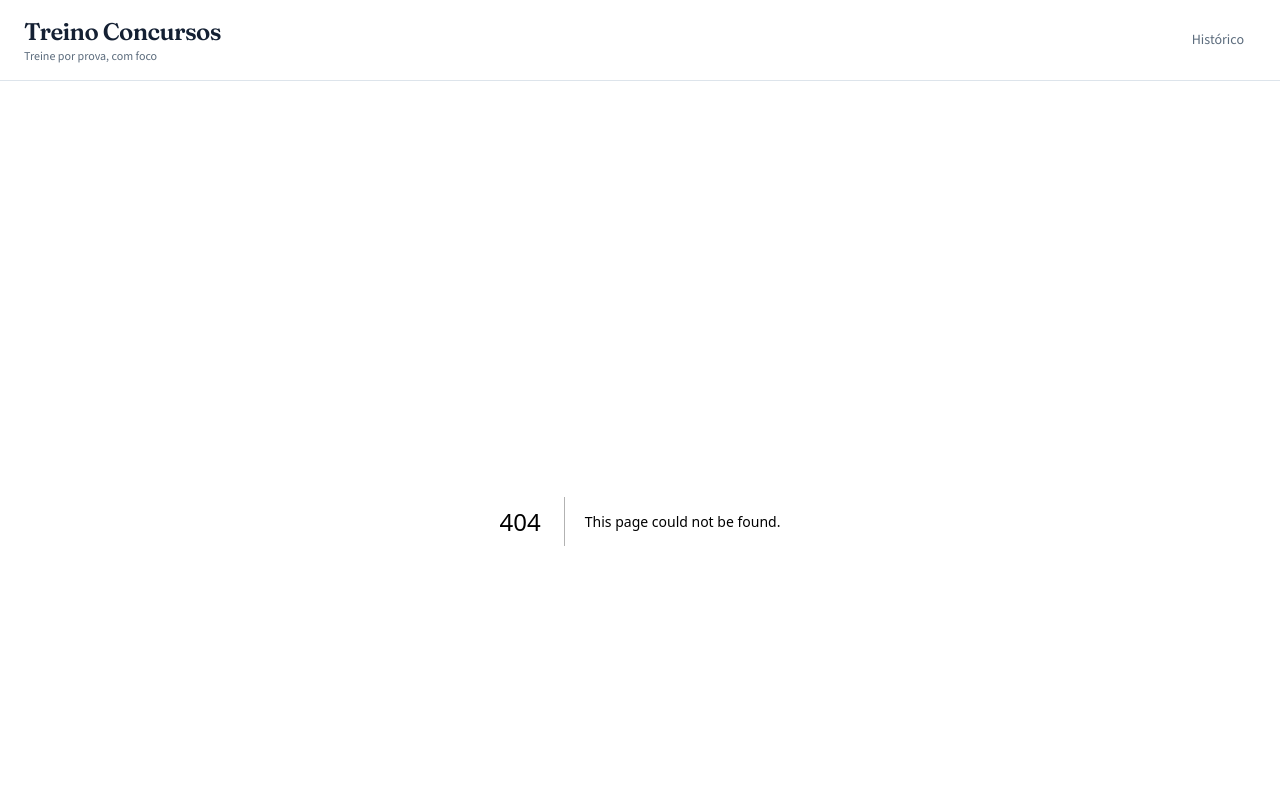
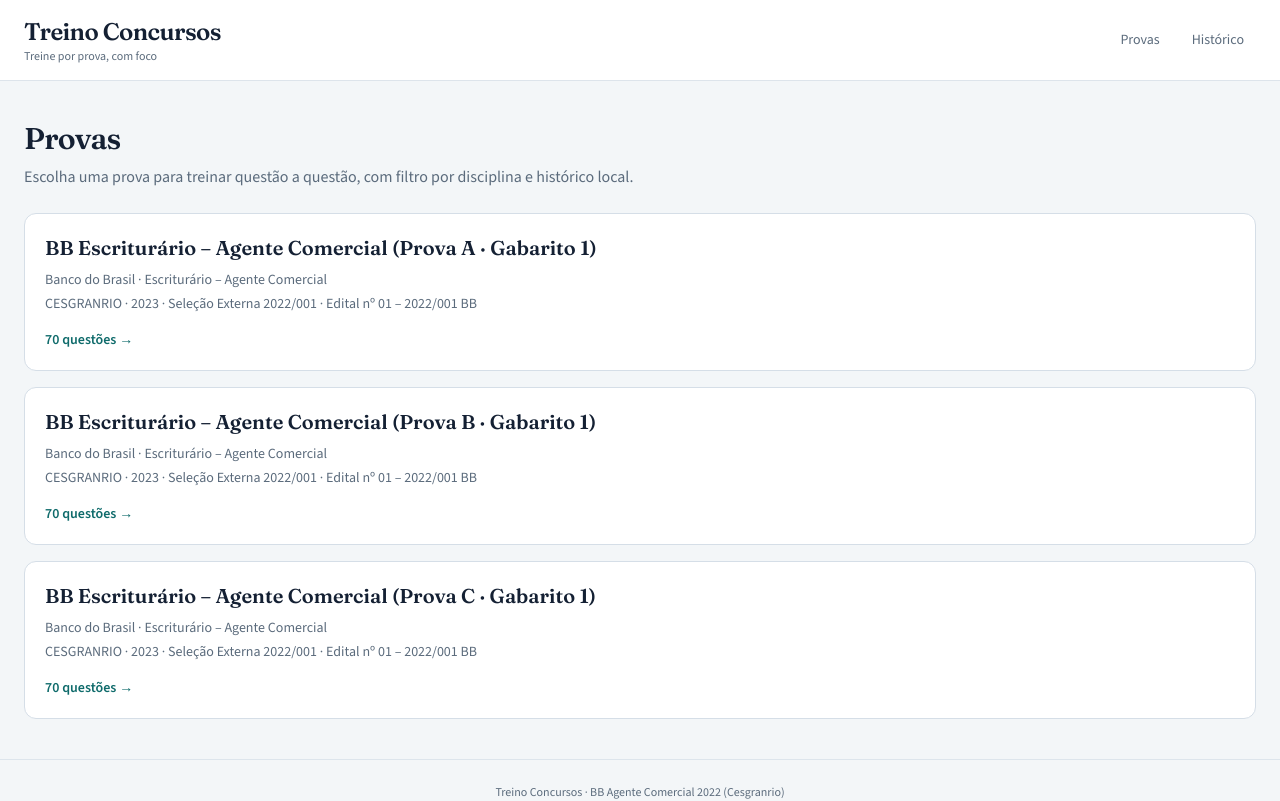
Before and after one commit to AndreXime/treino-concursos, a Next.js app: page /provas in a window 1280 px wide. Before the commit this address had no page. Shown: the top 801 px of the page. Built offline with nearby package versions, Linux system fonts and the light colour scheme.

Commit message:
feat: mover lista de provas para /provas

```diff
--- a/next.config.ts
+++ b/next.config.ts
@@ -1,15 +1,5 @@
 import type { NextConfig } from "next";
 
-const nextConfig: NextConfig = {
-	async redirects() {
-		return [
-			{
-				source: "/provas",
-				destination: "/",
-				permanent: true,
-			},
-		];
-	},
-};
+const nextConfig: NextConfig = {};
 
 export default nextConfig;
--- a/src/app/page.tsx
+++ b/src/app/page.tsx
@@ -1,11 +1,7 @@
 import Link from "next/link";
-import { getProvaRepository } from "@/lib/questions";
 
-export default async function HomePage() {
-	const provas = await getProvaRepository().listProvas();
-
+export default function HomePage() {
 	return (
-		<div className="space-y-10 sm:space-y-12">
 		<section className="home-hero" aria-labelledby="home-hero-brand">
 			<div className="home-hero-grain" aria-hidden />
 			<div className="home-hero-inner">
@@ -24,12 +20,12 @@
 						questão por vez.
 					</p>
 					<div className="home-hero-rise home-hero-rise-delay-3 mt-8 flex flex-col gap-3 lg:flex-row lg:items-center">
-							<a
-								href="#provas"
+						<Link
+							href="/provas"
 							className="inline-flex items-center justify-center rounded-lg bg-white px-6 py-3 text-sm font-semibold text-accent-strong shadow-sm transition-colors hover:bg-accent-soft"
 						>
 							Ver provas
-							</a>
+						</Link>
 						<Link
 							href="/historico"
 							className="inline-flex items-center justify-center rounded-lg border border-white/45 px-6 py-3 text-sm font-semibold text-white transition-colors hover:border-white hover:bg-white/10"
@@ -40,36 +36,5 @@
 				</div>
 			</div>
 		</section>
-
-			<section id="provas" className="scroll-mt-8 space-y-4">
-				<h2 className="font-display text-xl font-semibold tracking-tight text-foreground">
-					Provas
-				</h2>
-
-				<ul className="flex flex-col gap-4">
-					{provas.map((prova) => (
-						<li key={prova.id}>
-							<Link
-								href={`/provas/${prova.id}`}
-								className="flex h-full flex-col rounded-xl border border-border bg-surface p-5 hover:border-accent/40 focus-visible:outline focus-visible:outline-2 focus-visible:outline-offset-2 focus-visible:outline-accent"
-							>
-								<h3 className="font-display text-xl font-semibold text-foreground">
-									{prova.titulo}
-								</h3>
-								<p className="mt-2 text-sm text-muted">
-									{prova.orgao} · {prova.cargo}
-								</p>
-								<p className="mt-1 text-sm text-muted">
-									{prova.banca} · {prova.ano} · {prova.edital}
-								</p>
-								<p className="mt-4 text-sm font-semibold text-accent">
-									{prova.questoes.length} questões →
-								</p>
-							</Link>
-						</li>
-					))}
-				</ul>
-			</section>
-		</div>
 	);
 }
--- a/src/app/provas/[provaId]/not-found.tsx
+++ b/src/app/provas/[provaId]/not-found.tsx
@@ -10,7 +10,7 @@
 				O identificador informado não corresponde a nenhuma prova cadastrada.
 			</p>
 			<Link
-				href="/"
+				href="/provas"
 				className="mt-5 inline-flex rounded-lg bg-accent px-4 py-2 text-sm font-semibold text-white hover:bg-accent-strong"
 			>
 				Ver provas
--- /dev/null
+++ b/src/app/provas/page.tsx
@@ -0,0 +1,49 @@
+import type { Metadata } from "next";
+import Link from "next/link";
+import { getProvaRepository } from "@/lib/questions";
+
+export const metadata: Metadata = {
+	title: "Provas",
+};
+
+export default async function ProvasPage() {
+	const provas = await getProvaRepository().listProvas();
+
+	return (
+		<div className="space-y-6">
+			<header className="space-y-2">
+				<h1 className="font-display text-3xl font-semibold tracking-tight text-foreground">
+					Provas
+				</h1>
+				<p className="max-w-2xl text-sm text-muted sm:text-base">
+					Escolha uma prova para treinar questão a questão, com filtro por
+					disciplina e histórico local.
+				</p>
+			</header>
+
+			<ul className="flex flex-col gap-4">
+				{provas.map((prova) => (
+					<li key={prova.id}>
+						<Link
+							href={`/provas/${prova.id}`}
+							className="flex h-full flex-col rounded-xl border border-border bg-surface p-5 hover:border-accent/40 focus-visible:outline focus-visible:outline-2 focus-visible:outline-offset-2 focus-visible:outline-accent"
+						>
+							<h2 className="font-display text-xl font-semibold text-foreground">
+								{prova.titulo}
+							</h2>
+							<p className="mt-2 text-sm text-muted">
+								{prova.orgao} · {prova.cargo}
+							</p>
+							<p className="mt-1 text-sm text-muted">
+								{prova.banca} · {prova.ano} · {prova.edital}
+							</p>
+							<p className="mt-4 text-sm font-semibold text-accent">
+								{prova.questoes.length} questões →
+							</p>
+						</Link>
+					</li>
+				))}
+			</ul>
+		</div>
+	);
+}
--- a/src/components/history/history-list.tsx
+++ b/src/components/history/history-list.tsx
@@ -30,7 +30,7 @@
 					Resolva questões de uma prova para ver seu histórico local aqui.
 				</p>
 				<Link
-					href="/"
+					href="/provas"
 					className="mt-5 inline-flex rounded-lg bg-accent px-4 py-2 text-sm font-semibold text-white hover:bg-accent-strong"
 				>
 					Ver provas
--- a/src/components/layout/site-header.tsx
+++ b/src/components/layout/site-header.tsx
@@ -1,6 +1,9 @@
 import Link from "next/link";
 
-const links = [{ href: "/historico", label: "Histórico" }] as const;
+const links = [
+	{ href: "/provas", label: "Provas" },
+	{ href: "/historico", label: "Histórico" },
+] as const;
 
 export function SiteHeader() {
 	return (
--- a/src/components/questions/prova-session.tsx
+++ b/src/components/questions/prova-session.tsx
@@ -70,7 +70,7 @@
 					</p>
 				) : (
 					<Link
-						href="/"
+						href="/provas"
 						data-hide-on-focus
 						className="inline-flex text-sm font-medium text-muted hover:text-accent"
 					>
```
Lines whose indentation alone changed are shown as unchanged.
